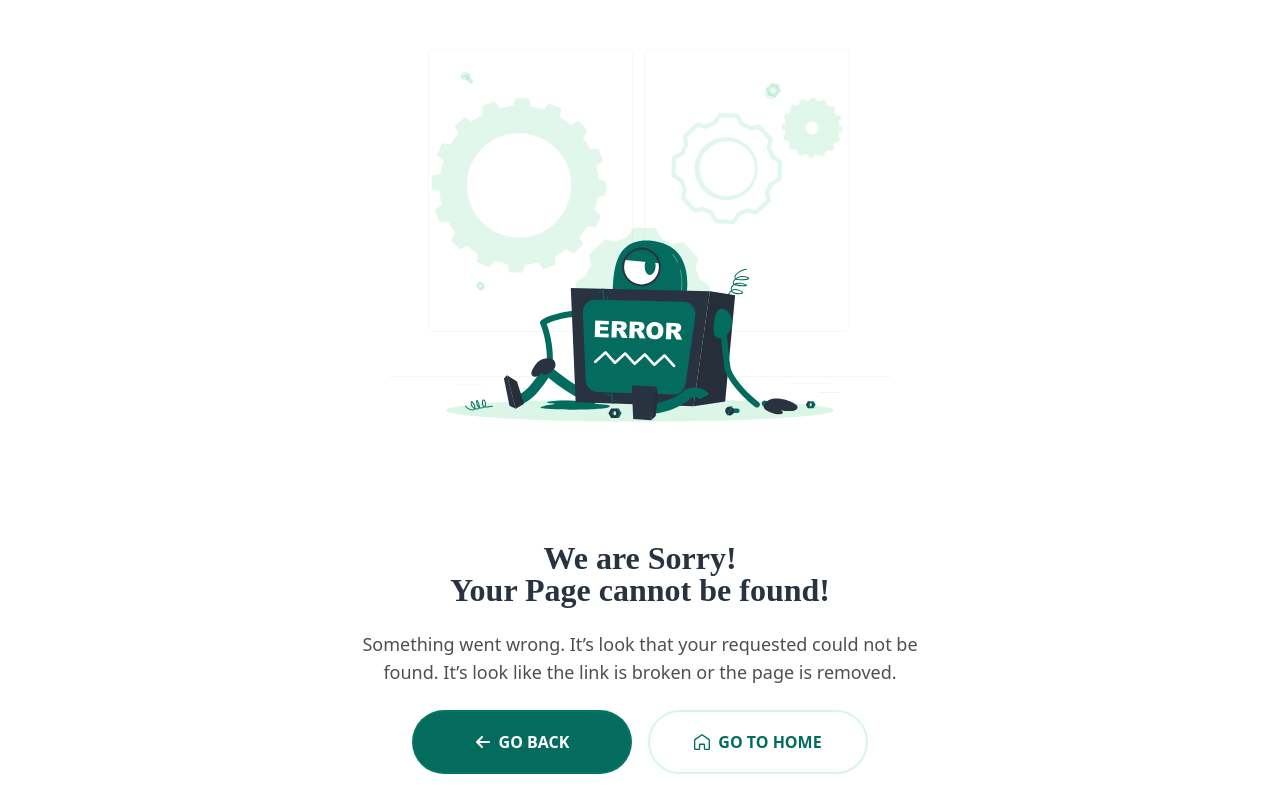
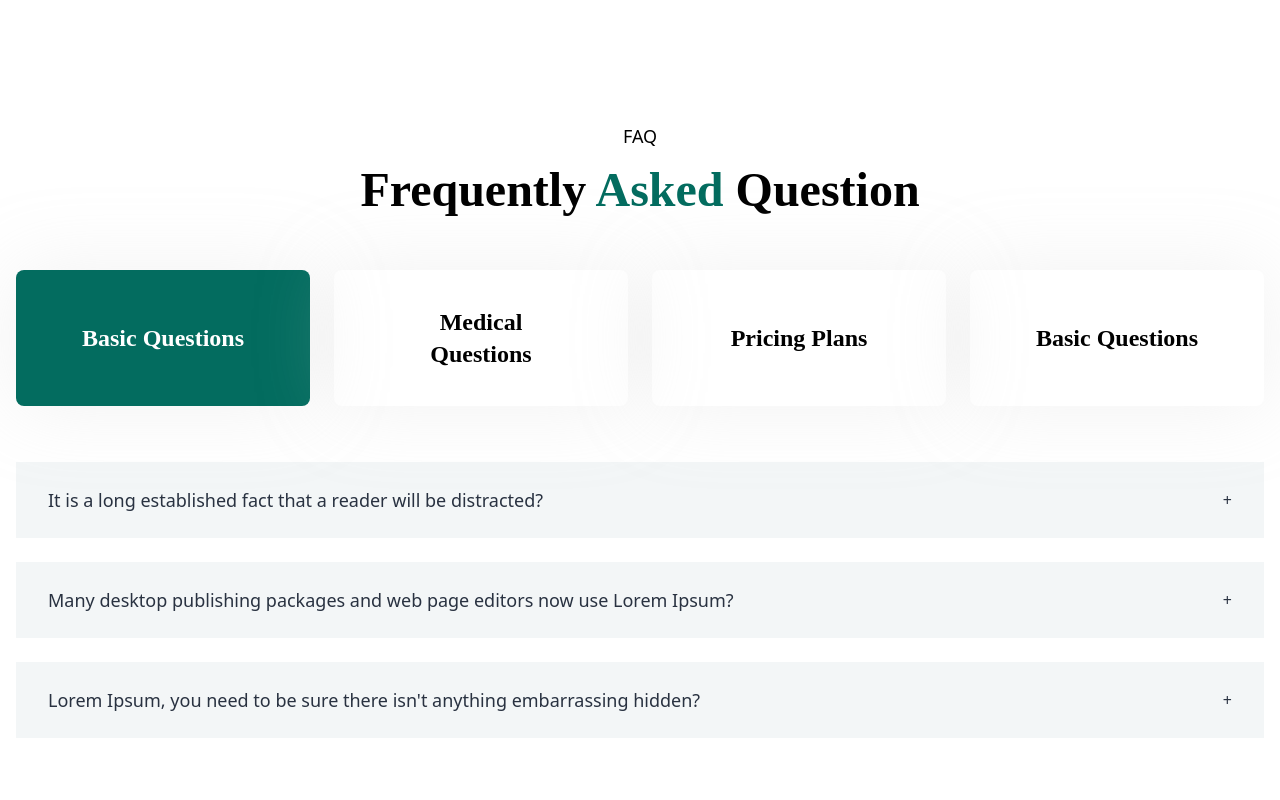
Before and after one commit to shakib-mia/medvil, a Next.js app: page /faq in a window 1280 px wide. Before the commit this address had no page. Shown: the part 400-1200 px from the top of the page. Built offline with nearby package versions, Linux system fonts and the light colour scheme.

Commit message:
faq page done

```diff
--- /dev/null
+++ b/src/app/faq/page.jsx
@@ -0,0 +1,132 @@
+import Accordion from '@/components/Accordion/Accordion';
+import Layouts from '@/components/Layouts/Layouts';
+import NavTabs from '@/components/NavTabs/NavTabs';
+import React from 'react';
+
+const page = () => {
+  const options = [
+    'Basic Questions',
+    'Medical Questions',
+    'Pricing Plans',
+    'Basic Questions',
+  ];
+  return (
+    <Layouts title='FAQ'>
+      <div className='container py-4 md:py-6 xl:py-10'>
+        <p className='text-center'>FAQ</p>
+        <h4 className='mt-2 text-center text-xl font-bold md:text-2xl xl:text-5xl'>
+          Frequently <span className='text-primary'>Asked</span> Question
+        </h4>
+
+        <NavTabs options={options}>
+          <div className='tab'>
+            <Accordion
+              heading={
+                'It is a long established fact that a reader will be distracted?'
+              }
+              text={
+                'It is a long established fact that a reader will be distracted by the readable content of a page when looking at its layout. The point of using Lorem Ipsum is that it has a more-or-less normal distribution of letters, as opposed to using Content here.'
+              }
+            />
+            <Accordion
+              heading={
+                'Many desktop publishing packages and web page editors now use Lorem Ipsum?'
+              }
+              text={
+                'It is a long established fact that a reader will be distracted by the readable content of a page when looking at its layout. The point of using Lorem Ipsum is that it has a more-or-less normal distribution of letters, as opposed to using Content here.'
+              }
+            />
+            <Accordion
+              heading={
+                "Lorem Ipsum, you need to be sure there isn't anything embarrassing hidden?"
+              }
+              text={
+                'It is a long established fact that a reader will be distracted by the readable content of a page when looking at its layout. The point of using Lorem Ipsum is that it has a more-or-less normal distribution of letters, as opposed to using Content here.'
+              }
+            />
+          </div>
+          <div className='tab'>
+            <Accordion
+              heading={
+                'Many desktop publishing packages and web page editors now use Lorem Ipsum?'
+              }
+              text={
+                'It is a long established fact that a reader will be distracted by the readable content of a page when looking at its layout. The point of using Lorem Ipsum is that it has a more-or-less normal distribution of letters, as opposed to using Content here.'
+              }
+            />
+            <Accordion
+              heading={
+                "Lorem Ipsum, you need to be sure there isn't anything embarrassing hidden?"
+              }
+              text={
+                'It is a long established fact that a reader will be distracted by the readable content of a page when looking at its layout. The point of using Lorem Ipsum is that it has a more-or-less normal distribution of letters, as opposed to using Content here.'
+              }
+            />
+            <Accordion
+              heading={
+                'Many desktop publishing packages and web page editors now use Lorem Ipsum?'
+              }
+              text={
+                'It is a long established fact that a reader will be distracted by the readable content of a page when looking at its layout. The point of using Lorem Ipsum is that it has a more-or-less normal distribution of letters, as opposed to using Content here.'
+              }
+            />
+          </div>
+          <div className='tab'>
+            <Accordion
+              heading={
+                'Many desktop publishing packages and web page editors now use Lorem Ipsum?'
+              }
+              text={
+                'It is a long established fact that a reader will be distracted by the readable content of a page when looking at its layout. The point of using Lorem Ipsum is that it has a more-or-less normal distribution of letters, as opposed to using Content here.'
+              }
+            />
+            <Accordion
+              heading={
+                'It is a long established fact that a reader will be distracted?'
+              }
+              text={
+                'It is a long established fact that a reader will be distracted by the readable content of a page when looking at its layout. The point of using Lorem Ipsum is that it has a more-or-less normal distribution of letters, as opposed to using Content here.'
+              }
+            />
+            <Accordion
+              heading={
+                'It is a long established fact that a reader will be distracted?'
+              }
+              text={
+                'It is a long established fact that a reader will be distracted by the readable content of a page when looking at its layout. The point of using Lorem Ipsum is that it has a more-or-less normal distribution of letters, as opposed to using Content here.'
+              }
+            />
+          </div>
+          <div className='tab'>
+            <Accordion
+              heading={
+                'Many desktop publishing packages and web page editors now use Lorem Ipsum?'
+              }
+              text={
+                'It is a long established fact that a reader will be distracted by the readable content of a page when looking at its layout. The point of using Lorem Ipsum is that it has a more-or-less normal distribution of letters, as opposed to using Content here.'
+              }
+            />
+            <Accordion
+              heading={
+                'It is a long established fact that a reader will be distracted?'
+              }
+              text={
+                'It is a long established fact that a reader will be distracted by the readable content of a page when looking at its layout. The point of using Lorem Ipsum is that it has a more-or-less normal distribution of letters, as opposed to using Content here.'
+              }
+            />
+            <Accordion
+              heading={
+                'It is a long established fact that a reader will be distracted?'
+              }
+              text={
+                'It is a long established fact that a reader will be distracted by the readable content of a page when looking at its layout. The point of using Lorem Ipsum is that it has a more-or-less normal distribution of letters, as opposed to using Content here.'
+              }
+            />
+          </div>
+        </NavTabs>
+      </div>
+    </Layouts>
+  );
+};
+
+export default page;
--- /dev/null
+++ b/src/components/Accordion/Accordion.jsx
@@ -0,0 +1,37 @@
+'use client';
+import React, { useState } from 'react';
+
+const Accordion = ({ heading, text }) => {
+  const [open, setOpen] = useState(false);
+  return (
+    <div className='mb-3 w-full'>
+      <div
+        className='flex w-full cursor-pointer items-center justify-between bg-[#F3F6F7] px-[32px] py-3 text-secondary'
+        onClick={() => setOpen(true)}
+      >
+        <p>{heading}</p>
+        <aside>+</aside>
+      </div>
+
+      {open && (
+        <div className='mt-3'>
+          <div className='flex items-center gap-2'>
+            <div className='h-[50px] w-[5px] rounded-full bg-primary'></div>
+            <div
+              className='flex w-full cursor-pointer items-center justify-between pr-[32px]'
+              onClick={() => setOpen(false)}
+            >
+              <p>{heading}</p>
+              <aside className='flex h-[30px] w-[30px] cursor-pointer items-center justify-center rounded-full bg-primary bg-opacity-10 text-primary'>
+                -
+              </aside>
+            </div>
+          </div>
+          <p className='ml-[20px] mt-1 w-9/12 text-grey-4'>{text}</p>
+        </div>
+      )}
+    </div>
+  );
+};
+
+export default Accordion;
--- a/src/components/Layouts/Layouts.jsx
+++ b/src/components/Layouts/Layouts.jsx
@@ -1,9 +1,9 @@
-'use client';
+// 'use client';
 import React from 'react';
 import Navbar from '../Navbar/Navbar';
 import Footer from '../Footer/Footer';
 import BreadCumb from '../BreadCumb/BreadCumb';
-import { usePathname } from 'next/navigation';
+// import { usePathname } from 'next/navigation';
 import Head from 'next/head';
 import Link from 'next/link';
 
@@ -11,7 +11,7 @@ const Layouts = ({ children, title }) => {
   // const { previousRoute } = useRouteHistory();
   // console.log(previousRoute);
 
-  const pathname = usePathname();
+  // const pathname = usePathname();
   return (
     <>
       <Head>
@@ -19,7 +19,7 @@ const Layouts = ({ children, title }) => {
       </Head>
       <div className='relative'>
         <Navbar />
-        {pathname !== '/' && (
+        {title && (
           <BreadCumb>
             <h3 className='capitalize'>{title}</h3>
             <p className='capitalize'>
--- /dev/null
+++ b/src/components/NavTabs/NavTabs.jsx
@@ -0,0 +1,32 @@
+'use client';
+import React, { Children, cloneElement, useState } from 'react';
+
+const NavTabs = ({ options, children }) => {
+  const [index, setIndex] = useState(0);
+
+  const enhancedChildren = Children.map(children, (child, idx) =>
+    cloneElement(child, {
+      className:
+        `${child.props.className || ''}${idx !== index ? ' hidden' : ''}`.trim(),
+    })
+  );
+
+  return (
+    <>
+      <div className='my-3 flex flex-wrap gap-3 lg:my-6 lg:flex-nowrap'>
+        {options.map((option, key) => (
+          <button
+            key={key}
+            onClick={() => setIndex(key)}
+            className={`inline-block w-full rounded-lg px-6 py-[2.25rem] shadow-[0_0_80px_0_#CBCBCB40] ${index === key ? 'bg-primary text-white' : ''}`}
+          >
+            <h5>{option}</h5>
+          </button>
+        ))}
+      </div>
+      <>{enhancedChildren}</>
+    </>
+  );
+};
+
+export default NavTabs;
```
